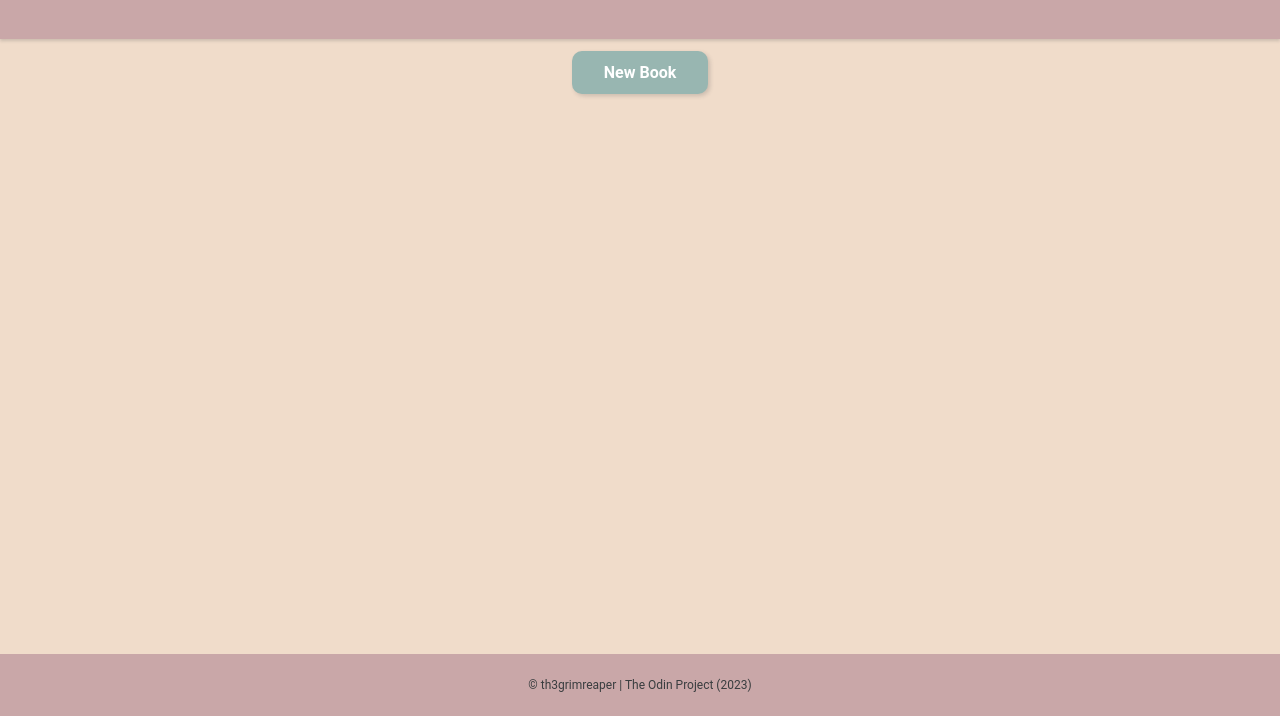
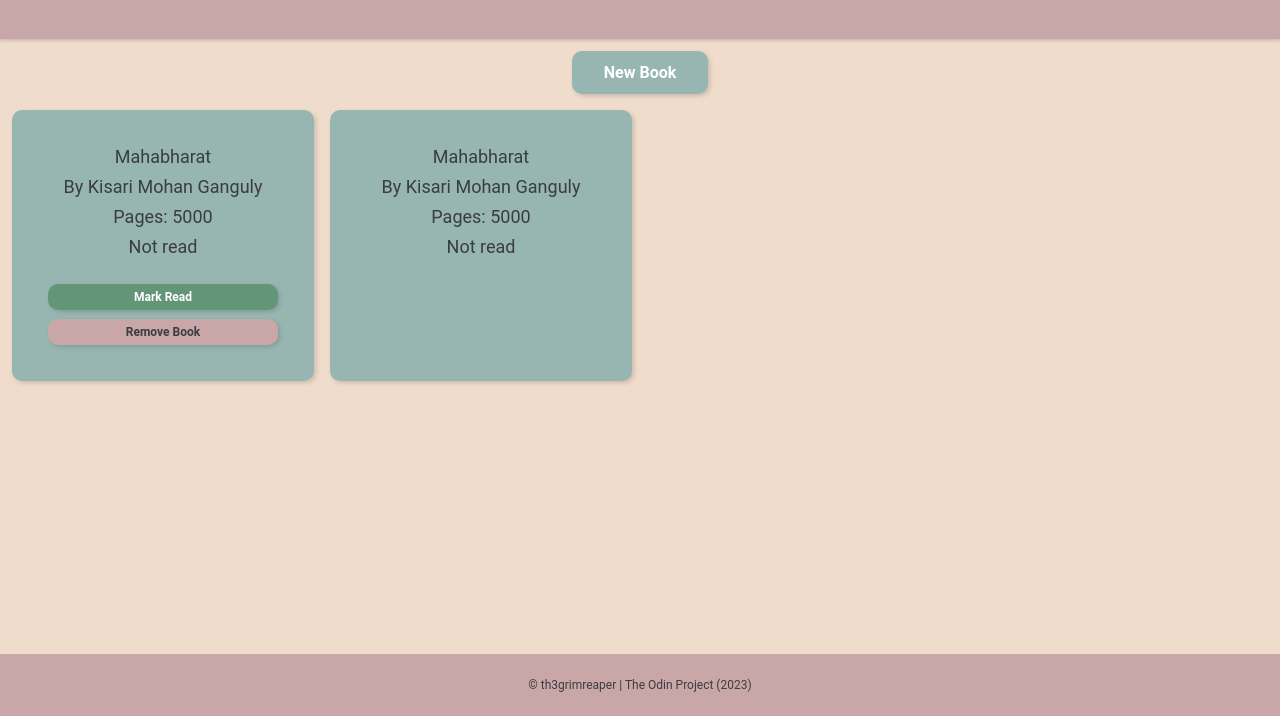
Before and after one commit to th3grimreaper/odinLibrary, a plain HTML site: page index.html in a window 1280 px wide. Shown: the part 84-800 px from the top of the page. Drawn offline with Linux system fonts and the light colour scheme.

Commit message:
add container for cards && fix modal

```diff
--- a/index.html
+++ b/index.html
@@ -1,5 +1,6 @@
 <!DOCTYPE html>
 <html lang="en">
+
 <head>
   <meta charset="UTF-8" />
   <meta http-equiv="X-UA-Compatible" content="IE=edge" />
@@ -30,14 +31,7 @@
             </div>
             <div class="input-container">
               <label for="page-count" class="pages">Number of Pages</label>
-                <input
-                  type="number"
-                  pattern="[\d]{1,}"
-                  min="1"
-                  id="page-count"
-                  name="pages"
-                  required
-                />
+              <input type="number" pattern="[\d]{1,}" min="1" id="page-count" name="pages" required />
             </div>
             <div class="input-container radio">
               <div class="radio-desc">Have you read this book?</div>
@@ -50,9 +44,27 @@
           </fieldset>
         </form>
       </dialog>
-        <div class="cards-container"></div>
+      <div class="cards-container">
+        <div class="card">
+          <div>Mahabharat</div>
+          <div>By Kisari Mohan Ganguly</div>
+          <div>Pages: 5000</div>
+          <div>Not read</div>
+          <div class="btn">
+            <button class="markRead__btn">Mark Read</button>
+            <button class="removeBook__btn">Remove Book</button>
+          </div>
+        </div>
+        <div class="card">
+          <div>Mahabharat</div>
+          <div>By Kisari Mohan Ganguly</div>
+          <div>Pages: 5000</div>
+          <div>Not read</div>
+        </div>
+      </div>
     </main>
     <footer class="footer">&#169; th3grimreaper | The Odin Project (2023)</footer>
   </div>
 </body>
+
 </html>
--- a/script/script.js
+++ b/script/script.js
@@ -49,11 +49,13 @@ function resetForm() {
   authorName.value = ''
   pageCount.value = ''
   readStatus.checked = false
+  cardsContainer.style.display = 'grid'
 }
 
 function showModal() {
   modal.style.display = 'block'
   addNewBookBtn.style.display = 'none'
+  cardsContainer.style.display = 'none'
 }
 
 function createBookCard(bookName, authorName, pageCount, readStatus) {
--- a/scss/components/_buttons.scss
+++ b/scss/components/_buttons.scss
@@ -10,7 +10,9 @@
   @include mixins.button-translate(active);
 }
 
-.addbook__btn {
+.addbook__btn,
+.markRead__btn,
+.removeBook__btn {
   @include mixins.button-style(colors.$russian-green-light, colors.$pure-white, 1em);
   @include mixins.shadow(colors.$deep-space-sparkle, 0.2);
   &:is(:hover, :active) {
@@ -18,3 +20,18 @@
   }
   @include mixins.button-translate(active);
 }
+
+.removeBook__btn {
+  @include mixins.button-style(colors.$copper-rose, colors.$deep-space-sparkle, 1em);
+  &:is(:hover, :active) {
+    @include mixins.button-hover(colors.$copper-rose-darker, 1);
+    color: colors.$pure-white;
+  }
+}
+
+.markRead__btn,
+.removeBook__btn {
+  padding: 0.5em 1em;
+  font-size: 12px;
+  gap: 1em;
+}
--- a/scss/components/_cards.scss
+++ b/scss/components/_cards.scss
@@ -1,12 +1,25 @@
 @use 'colors';
 @use 'mixins';
+@use 'buttons';
 
 .cards-container {
+  width: 100%;
   display: grid;
-  grid-template-columns: repeat(auto-fit, minmax(250px, 1fr));
+  grid-template-columns: repeat(auto-fill, minmax(250px, 1fr));
+  gap: 1em;
   .card {
     @include mixins.shadow(colors.$deep-space-sparkle, 0.2);
     @include mixins.card-style(colors.$opal-light, colors.$deep-space-sparkle);
     display: flex;
+    flex-direction: column;
+    gap: 0.5em;
+    text-align: center;
+    font-size: 18px;
+    .btn {
+      display: flex;
+      flex-direction: column;
+      gap: 0.5em;
+      margin-top: 1em;
+    }
   }
 }
--- a/scss/components/_colors.scss
+++ b/scss/components/_colors.scss
@@ -1,3 +1,4 @@
+$copper-rose-darker: #a87173;
 $copper-rose: #c9a7a8;
 $almond: #f0dcca;
 $opal: #608781;
--- a/scss/components/_mixins.scss
+++ b/scss/components/_mixins.scss
@@ -28,6 +28,7 @@
 }
 
 @mixin card-style($bgcolor, $color) {
+  border-radius: 10px;
   padding: 2em;
   background-color: $bgcolor;
   color: $color;
```
Also changed, not shown: dist/style.css, 1 other file. Lines whose indentation alone changed are shown as unchanged.
